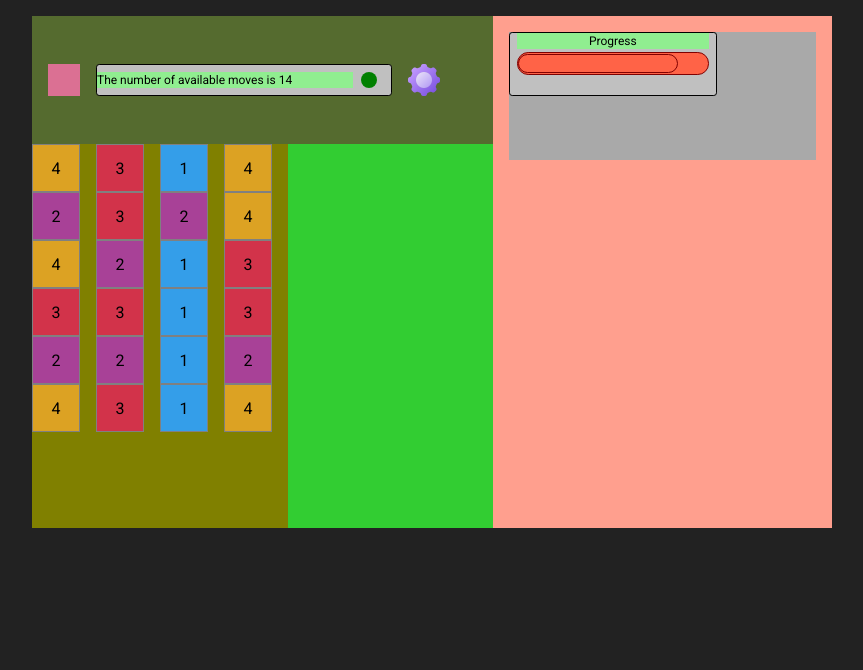
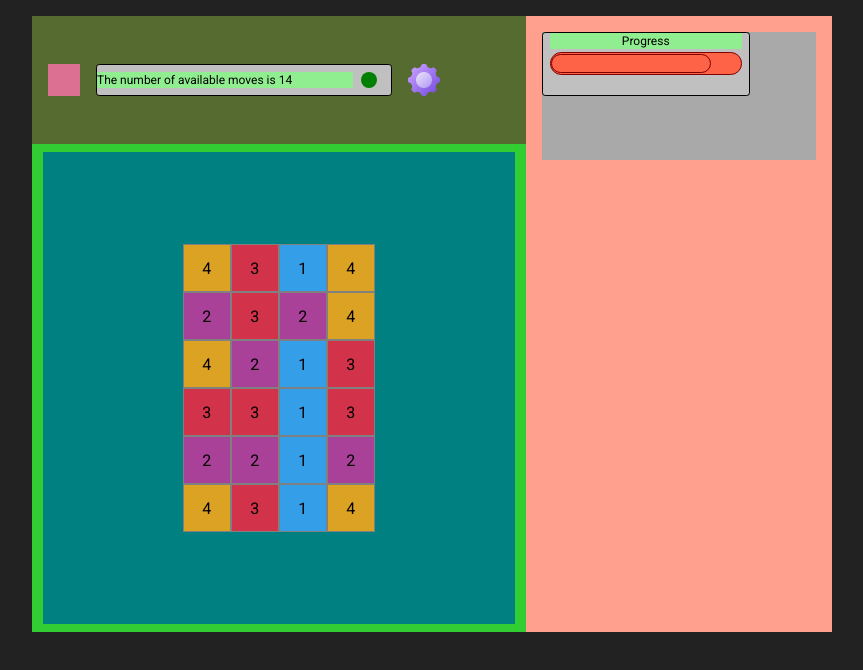
Before and after one commit to igor-kolyaskin/Vanilla-JS-game, a website built with webpack: page src/template.html in a window 1280 px wide. Shown: the whole page, without its empty margins (208-1071 px from the left). Built offline with nearby package versions, Linux system fonts and the light colour scheme; what tingle.js would draw is missing.

Commit message:
style: change layout and some styles

```diff
--- a/src/components/Field.js
+++ b/src/components/Field.js
@@ -49,7 +49,7 @@ class Field {
       field = elements.fieldContainer;
       field.innerHTML = "";
     } else {
-      field = document.createElement("main");
+      field = document.createElement("div");
       field.setAttribute("id", "field-container");
       elements.fieldContainer = field;
     }
--- a/src/styles/common/_common.scss
+++ b/src/styles/common/_common.scss
@@ -45,5 +45,5 @@ html {
     background-color: var(--bgrnd-0-clr);
     font-family: "Roboto";
     color: var(--font-clr);
-    --tile-size: 4rem;
+    --tile-size: 3rem;
 }
--- a/src/styles/xl/_app.scss
+++ b/src/styles/xl/_app.scss
@@ -9,6 +9,8 @@
 #main {
     display: flex;
     flex-direction: column;
-    width: 30rem;
+    justify-content: flex-start;
+    align-items: center;
+    width: 36rem;
     background-color: limegreen;
 }
--- a/src/styles/xl/_field.scss
+++ b/src/styles/xl/_field.scss
@@ -2,8 +2,9 @@
     display: flex;
     justify-content: center;
     align-items: center;
-    width: 16rem;
-    height: 24rem;
+    width: 29.5rem;
+    height: 29.5rem;
+    margin: 0.5rem 0;
     background-color: teal;
     box-sizing: border-box;
     overflow: hidden;
@@ -11,8 +12,8 @@
 
 .column {
     position: relative;
-    width: 4rem;
-    height: 24rem;
+    width: var(--tile-size);
+    height: var(--column-height);
     background-color: olive;
     box-sizing: border-box;
 }
```
Also changed, not shown: src/styles/main.css, 1 other file.
